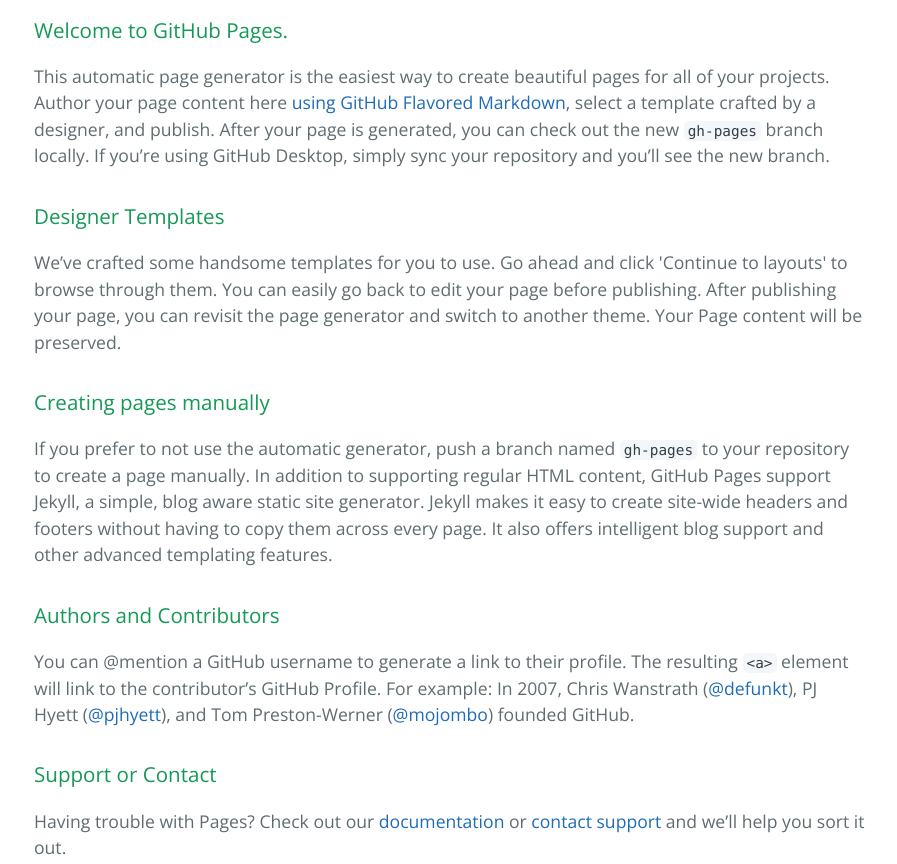
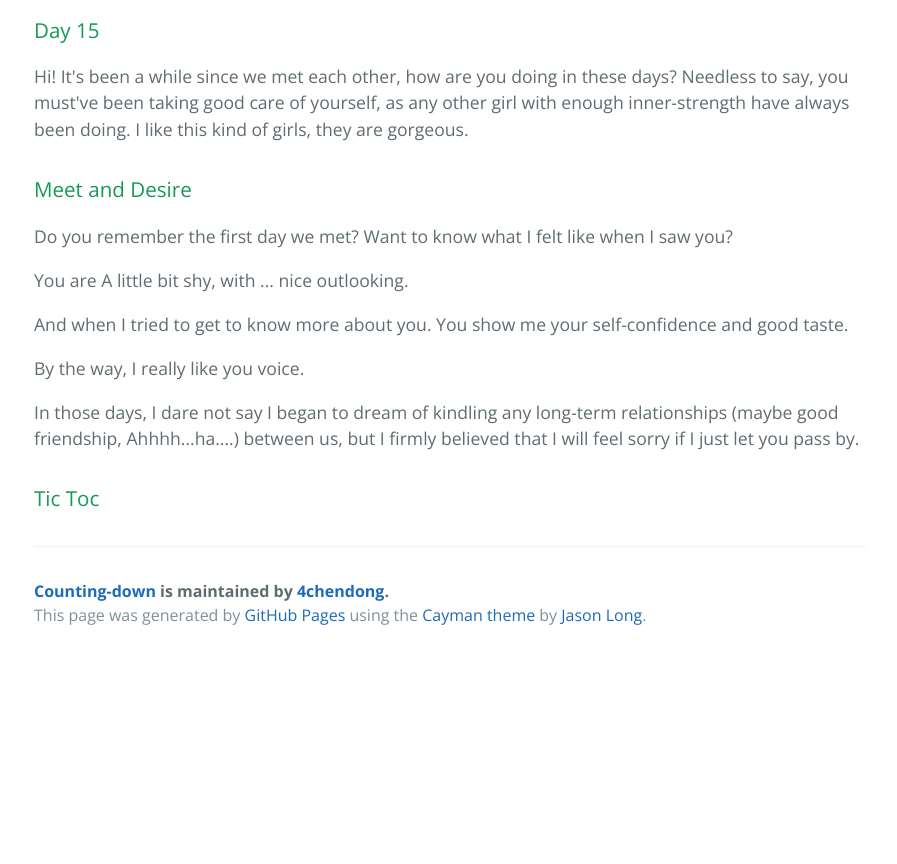
Before and after one commit to 4chendong/Counting-Down, a plain HTML site: page index.html in a window 1280 px wide. Shown: the part 400-1264 px from the top of the page, without its empty margins (190-1087 px from the left). After the commit the page ends 1059 px from the top, so only its background shows below. Drawn offline with nearby package versions, Linux system fonts and the light colour scheme.

```diff
--- a/index.html
+++ b/index.html
@@ -13,39 +13,38 @@
     <section class="page-header">
       <h1 class="project-name">Counting-down</h1>
       <h2 class="project-tagline">if</h2>
-      <a href="https://github.com/4chendong/Counting-Down" class="btn">View on GitHub</a>
-      <a href="https://github.com/4chendong/Counting-Down/zipball/master" class="btn">Download .zip</a>
-      <a href="https://github.com/4chendong/Counting-Down/tarball/master" class="btn">Download .tar.gz</a>
+      <a href="https://github.com/4chendong/Counting-Down-15" class="btn">View on GitHub</a>
+      <a href="https://github.com/4chendong/Counting-Down-15/zipball/master" class="btn">Download .zip</a>
+      <a href="https://github.com/4chendong/Counting-Down-15/tarball/master" class="btn">Download .tar.gz</a>
     </section>
 
     <section class="main-content">
       <h3>
-<a id="welcome-to-github-pages" class="anchor" href="#welcome-to-github-pages" aria-hidden="true"><span aria-hidden="true" class="octicon octicon-link"></span></a>Welcome to GitHub Pages.</h3>
+<a id="day-15" class="anchor" href="#day-15" aria-hidden="true"><span aria-hidden="true" class="octicon octicon-link"></span></a>Day 15</h3>
 
-<p>This automatic page generator is the easiest way to create beautiful pages for all of your projects. Author your page content here <a href="https://guides.github.com/features/mastering-markdown/">using GitHub Flavored Markdown</a>, select a template crafted by a designer, and publish. After your page is generated, you can check out the new <code>gh-pages</code> branch locally. If you’re using GitHub Desktop, simply sync your repository and you’ll see the new branch.</p>
+<p>Hi! It's been a while since we met each other, how are you doing in these days?
+Needless to say, you must've been taking good care of yourself, as any other girl with enough inner-strength have always been doing. I like this kind of girls, they are gorgeous.</p>
 
 <h3>
-<a id="designer-templates" class="anchor" href="#designer-templates" aria-hidden="true"><span aria-hidden="true" class="octicon octicon-link"></span></a>Designer Templates</h3>
+<a id="meet-and-desire" class="anchor" href="#meet-and-desire" aria-hidden="true"><span aria-hidden="true" class="octicon octicon-link"></span></a>Meet and Desire</h3>
 
-<p>We’ve crafted some handsome templates for you to use. Go ahead and click 'Continue to layouts' to browse through them. You can easily go back to edit your page before publishing. After publishing your page, you can revisit the page generator and switch to another theme. Your Page content will be preserved.</p>
+<p>Do you remember the first day we met?
+Want to know what I felt like when I saw you?</p>
+
+<p>You are A little bit shy, with ... nice outlooking.</p>
+
+<p>And when I tried to get to know more about you.
+You show me your self-confidence and good taste.</p>
+
+<p>By the way, I really like you voice.</p>
+
+<p>In those days, I dare not say I began to dream of kindling any long-term relationships (maybe good friendship, Ahhhh...ha....) between us, but I firmly believed that I will feel sorry if I just let you pass by.</p>
 
 <h3>
-<a id="creating-pages-manually" class="anchor" href="#creating-pages-manually" aria-hidden="true"><span aria-hidden="true" class="octicon octicon-link"></span></a>Creating pages manually</h3>
-
-<p>If you prefer to not use the automatic generator, push a branch named <code>gh-pages</code> to your repository to create a page manually. In addition to supporting regular HTML content, GitHub Pages support Jekyll, a simple, blog aware static site generator. Jekyll makes it easy to create site-wide headers and footers without having to copy them across every page. It also offers intelligent blog support and other advanced templating features.</p>
-
-<h3>
-<a id="authors-and-contributors" class="anchor" href="#authors-and-contributors" aria-hidden="true"><span aria-hidden="true" class="octicon octicon-link"></span></a>Authors and Contributors</h3>
-
-<p>You can @mention a GitHub username to generate a link to their profile. The resulting <code>&lt;a&gt;</code> element will link to the contributor’s GitHub Profile. For example: In 2007, Chris Wanstrath (<a href="https://github.com/defunkt" class="user-mention">@defunkt</a>), PJ Hyett (<a href="https://github.com/pjhyett" class="user-mention">@pjhyett</a>), and Tom Preston-Werner (<a href="https://github.com/mojombo" class="user-mention">@mojombo</a>) founded GitHub.</p>
-
-<h3>
-<a id="support-or-contact" class="anchor" href="#support-or-contact" aria-hidden="true"><span aria-hidden="true" class="octicon octicon-link"></span></a>Support or Contact</h3>
-
-<p>Having trouble with Pages? Check out our <a href="https://help.github.com/pages">documentation</a> or <a href="https://github.com/contact">contact support</a> and we’ll help you sort it out.</p>
+<a id="tic-toc" class="anchor" href="#tic-toc" aria-hidden="true"><span aria-hidden="true" class="octicon octicon-link"></span></a>Tic Toc</h3>
 
       <footer class="site-footer">
-        <span class="site-footer-owner"><a href="https://github.com/4chendong/Counting-Down">Counting-down</a> is maintained by <a href="https://github.com/4chendong">4chendong</a>.</span>
+        <span class="site-footer-owner"><a href="https://github.com/4chendong/Counting-Down-15">Counting-down</a> is maintained by <a href="https://github.com/4chendong">4chendong</a>.</span>
 
         <span class="site-footer-credits">This page was generated by <a href="https://pages.github.com">GitHub Pages</a> using the <a href="https://github.com/jasonlong/cayman-theme">Cayman theme</a> by <a href="https://twitter.com/jasonlong">Jason Long</a>.</span>
       </footer>
```
Also changed, not shown: params.json (+1 -1 lines).
